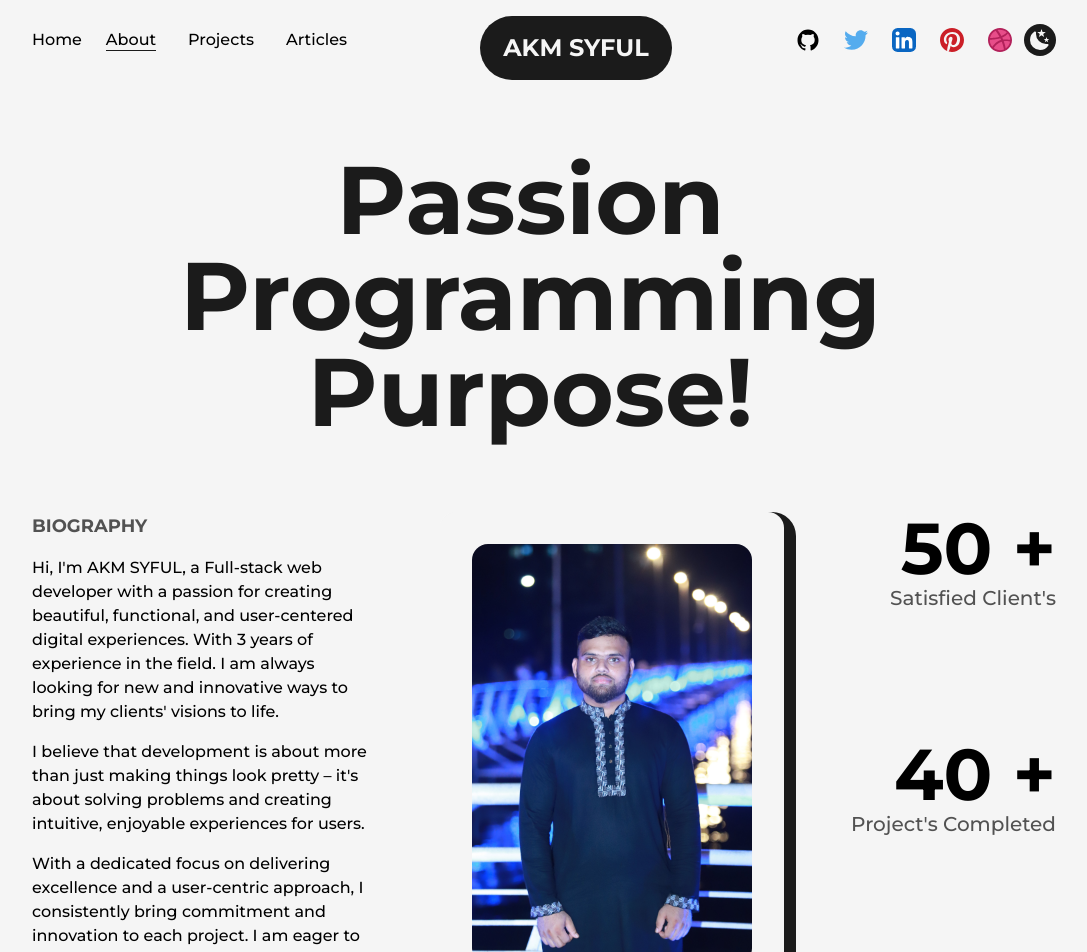
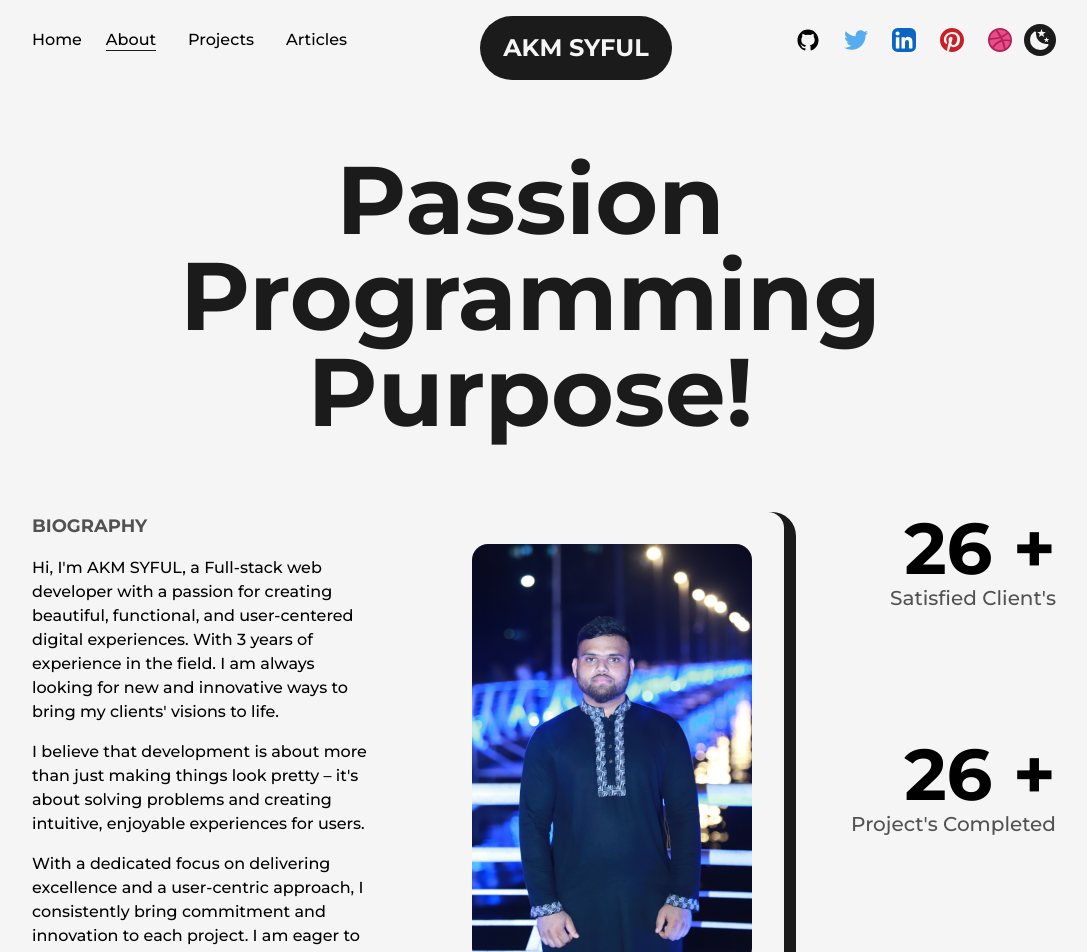
Before and after one commit to akmsyfulalom/dev.akmsyful, a Next.js app: page /about in a window 1280 px wide. Shown: the top 952 px of the page, without its empty margins (96-1183 px from the left). Built offline with nearby package versions, Linux system fonts and the light colour scheme.

Commit message:
home page and about page content ipdate now

```diff
--- a/src/app/(mainPages)/about/page.js
+++ b/src/app/(mainPages)/about/page.js
@@ -65,14 +65,14 @@ export default function page() {
                             <div className='flex flex-col items-end justify-center xl:items-center'>
                                 <span className='inline-block text-7xl  font-bold md:text-6xl sm:4xl xs:text-3xl '>
 
-                                    <AnimatedNumbers value={50} /> +
+                                    <AnimatedNumbers value={26} /> +
                                 </span>
                                 <h2 className='text-xl font-medium capitalize text-dark/75 dark:text-light/75 xl:text-center md:text-lg sm:text-base xs:text-sm'>Satisfied client's</h2>
                             </div>
 
                             <div className='flex flex-col items-end justify-center xl:items-center'>
                                 <span className='inline-block text-7xl  font-bold md:text-6xl sm:4xl xs:text-3xl'>
-                                    <AnimatedNumbers value={40} /> +
+                                    <AnimatedNumbers value={26} /> +
                                 </span>
                                 <h2 className='text-xl font-medium capitalize text-dark/75 dark:text-light/75 xl:text-center md:text-lg sm:text-base xs:text-sm'>Project's Completed</h2>
                             </div>
```
